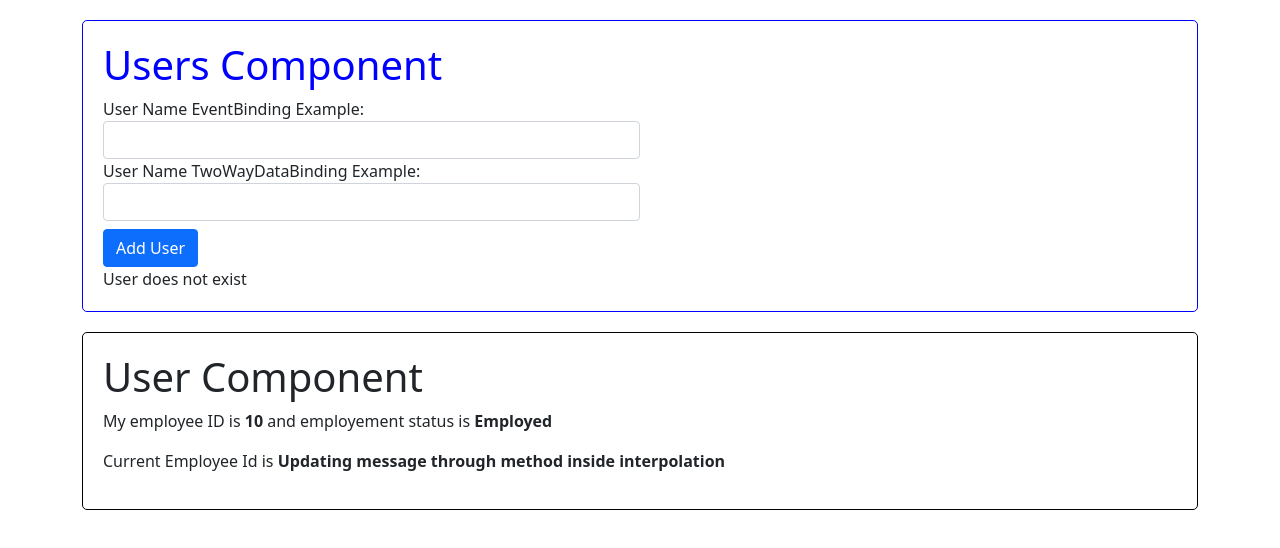
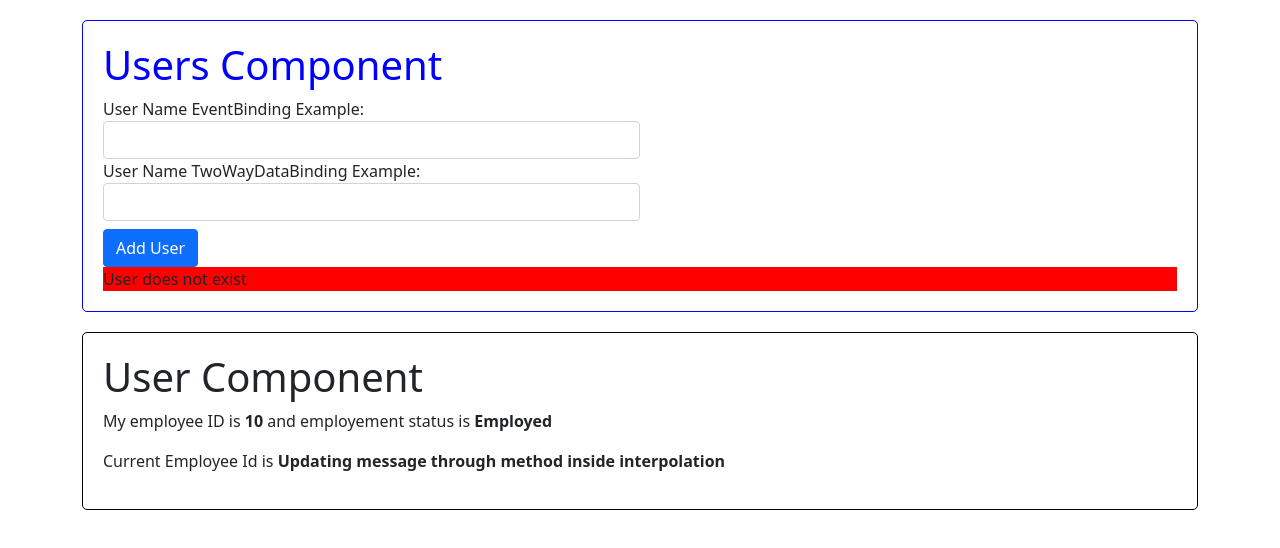
Before and after one commit to pateba06/AngularApp-AllTopicInOne, an Angular app in the folder angularAllTopicInOneApp/: page / in a window 1280 px wide. Shown: the top 548 px of the page. Built offline with nearby package versions, Linux system fonts and the light colour scheme.

Commit message:
ngStyle example

```diff
--- a/angularAllTopicInOneApp/src/app/users/users.component.html
+++ b/angularAllTopicInOneApp/src/app/users/users.component.html
@@ -14,10 +14,10 @@
   [click] - Event binding -->
   <button class="btn btn-primary" [disabled]="!allowUser" (click)="changeUserStatus()">Add User</button>
   <!-- *ngIf Example --it will only come if user clicks on add user  -->
-  <div *ngIf="isUserCreated;else noUser">{{userStatus}}</div>
+  <div *ngIf="isUserCreated;else noUser" [ngStyle] = "{'background-color':getColor()}">{{userStatus}}</div>
   <!-- ngTemplateExample -->
-  <ng-template #noUser>
-    <div *ngIf="!isUserCreated">{{userStatus}}</div>
+    <ng-template #noUser>
+    <div *ngIf="!isUserCreated"  [ngStyle] = "{'background-color':getColor()}">{{userStatus}}</div>
   </ng-template>
 </div>
 
--- a/angularAllTopicInOneApp/src/app/users/users.component.ts
+++ b/angularAllTopicInOneApp/src/app/users/users.component.ts
@@ -39,4 +39,13 @@ export class UsersComponent implements OnInit {
     this.userName = event.target.value
   }
 
+  // ngStyle -example -adding color from here
+  getColor(){
+    if(this.isUserCreated === true){
+      return 'green';
+    }
+    if(this.isUserCreated === false){
+      return 'red';
+    }
+  }
 }
```
Also changed, not shown: 1 other file (tests, documents, lock files or other folders).
